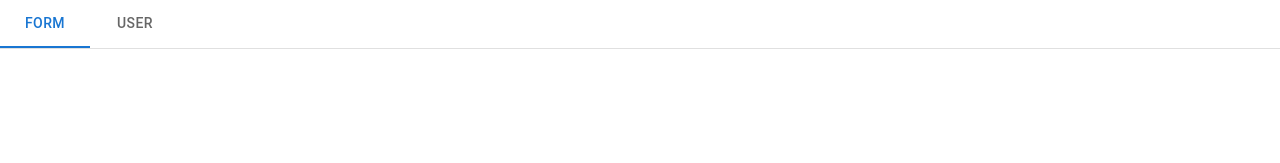
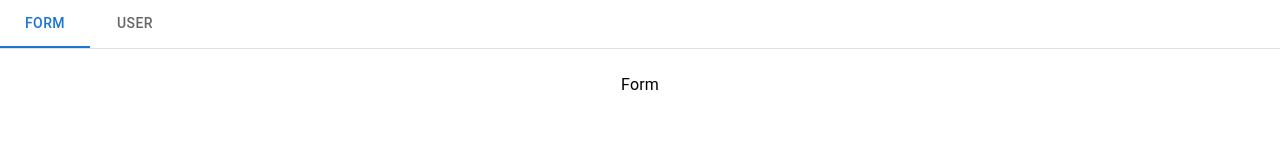
Before and after one commit to demonben/commit_it_assignment, a React (Create React App) app in the folder app-user-form/: page / in a window 1280 px wide. Shown: the top 163 px of the page. Built offline with nearby package versions, Linux system fonts and the light colour scheme.

Commit message:
created pages structure for app

```diff
--- a/app-user-form/src/App.tsx
+++ b/app-user-form/src/App.tsx
@@ -4,7 +4,8 @@ import TabPanel from "./components/TabPanel";
 import Tabs from "@mui/material/Tabs";
 import Tab from "@mui/material/Tab";
 import Box from "@mui/material/Box";
-
+import UserCard from "./pages/UserCard";
+import Form from "./pages/Form";
 
 function a11yProps(index: any) {
   return {
@@ -33,8 +34,10 @@ function App() {
           </Tabs>
         </Box>
         <TabPanel value={value} index={0}>
+          <Form />
         </TabPanel>
         <TabPanel value={value} index={1}>
+          <UserCard />
         </TabPanel>
       </Box>
     </div>
--- /dev/null
+++ b/app-user-form/src/pages/Form.tsx
@@ -0,0 +1,9 @@
+import React from 'react'
+
+const Form = () => {
+  return (
+    <div>Form</div>
+  )
+}
+
+export default Form
--- /dev/null
+++ b/app-user-form/src/pages/UserCard.tsx
@@ -0,0 +1,6 @@
+import React from "react";
+
+const UserCard = () => {
+  return <div>UserCard</div>;
+};
+export default UserCard;
```
